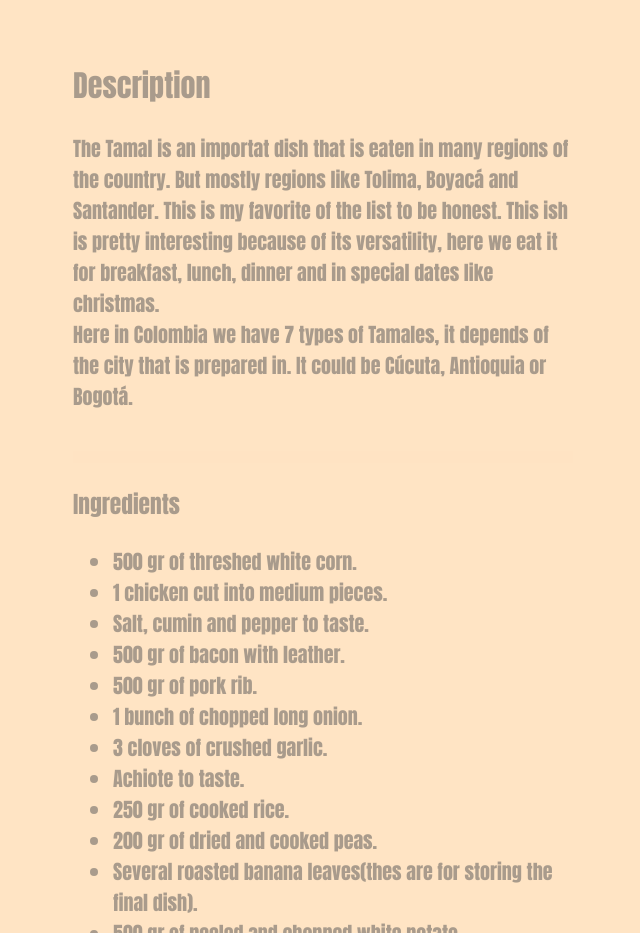
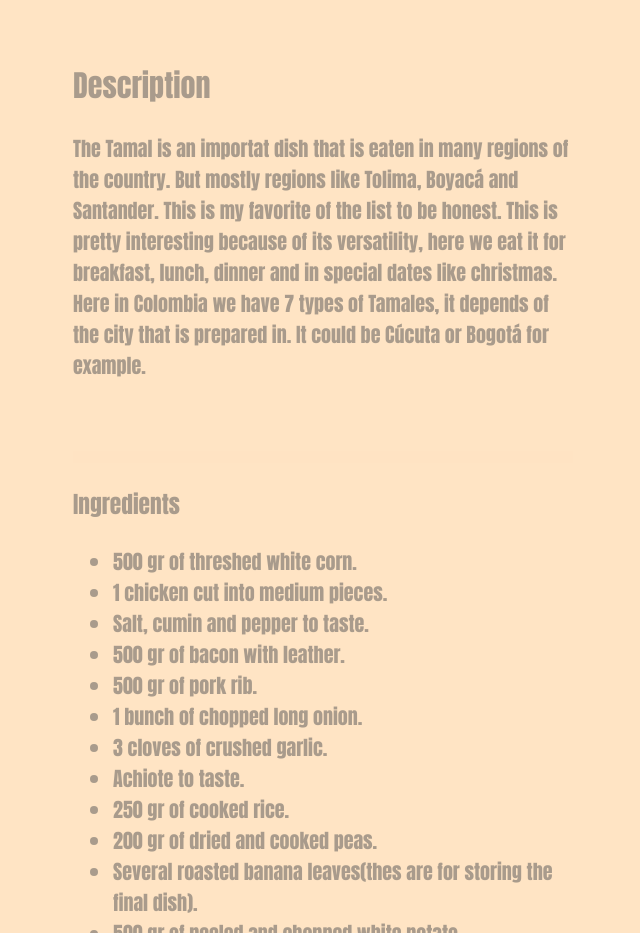
Before and after one commit to elmatienso/odin-recipes, a plain HTML site: page recipes/tamal.html in a window 1280 px wide. Shown: the part 820-1753 px from the top of the page, without its empty margins (317-957 px from the left). Drawn offline with Linux system fonts and the light colour scheme.

Commit message:
Ortography corrections

```diff
--- a/recipes/tamal.html
+++ b/recipes/tamal.html
@@ -25,10 +25,10 @@
                                 <h2>Description</h2>
                                     <p>
                                         The Tamal is an importat dish that is eaten in many regions of the country. But mostly regions like
-                                        Tolima, Boyacá and Santander. This is my favorite of the list to be honest. This ish is pretty interesting
+                                        Tolima, Boyacá and Santander. This is my favorite of the list to be honest. This is pretty interesting
                                         because of its versatility, here we eat it for breakfast, lunch, dinner and in special dates like christmas.
                                         <br>
-                                        Here in Colombia we have 7 types of Tamales, it depends of the city that is prepared in. It could be Cúcuta, Antioquia or Bogotá.
+                                        Here in Colombia we have 7 types of Tamales, it depends of the city that is prepared in. It could be Cúcuta or Bogotá for example.
                                     </p>
 
                             </section>
```
